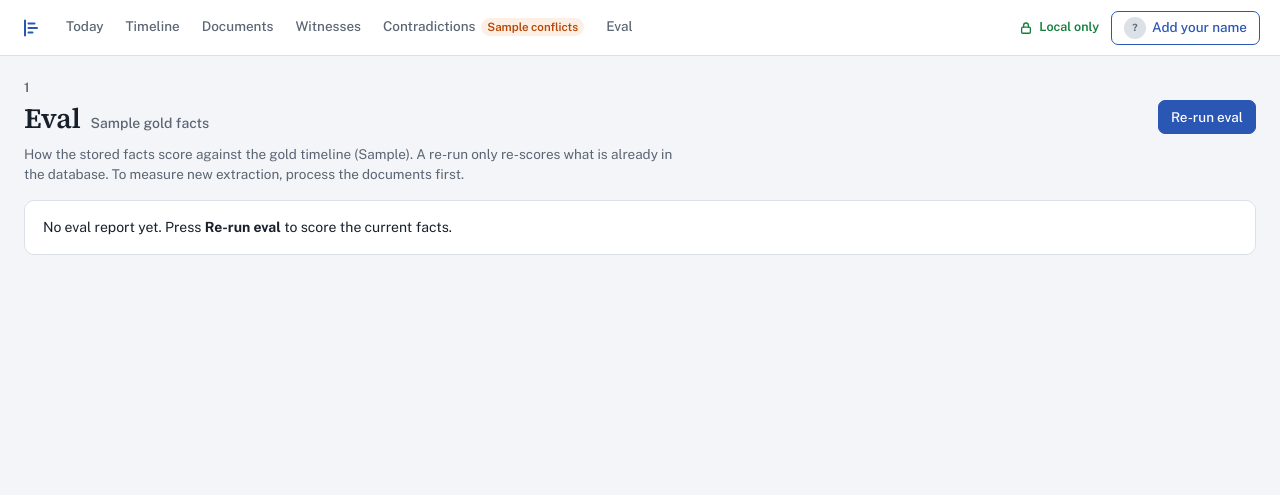
After one commit to peteteaa/case-timeline, a Python web app: template app/templates/eval.html in a window 1280 px wide. The commit adds this page. Shown: the top 495 px of the page. Run offline with Jinja, Linux system fonts and the light colour scheme; the template is opened without the code that fills it: most values are stand-ins (such as "Sample title", 1, 10 or a date in 2020).

Commit message:
app: Eval page (/cases/<case>/eval) with re-run; NTSB gold at ntsb_timeline.json
- new Eval tab: metric table (shared with the CLI report via
  eval.run_eval.metric_rows), per-gold-fact matches with links to the
  matched fact, missed and wrong-date markers; POST re-scores stored
  facts against the gold timeline (no model calls) and writes
  data/eval_<case>.json
- eval/gold/ntsb.json renamed to ntsb_timeline.json (content unchanged)
  so make eval CASE=ntsb and the page find it without --gold
- tests: empty state, re-run, auth required, malformed report, escaping

Co-Authored-By: Claude Opus 5.5 <noreply@anthropic.com>

```diff
--- a/app/templates/base.html
+++ b/app/templates/base.html
@@ -26,6 +26,7 @@
       <a href="{{ base }}/documents" {% if p == base ~ '/documents' or p.startswith('/documents/') %}aria-current="page"{% endif %}>Documents</a>
       <a href="{{ base }}/witnesses" {% if p == base ~ '/witnesses' or p.startswith('/witnesses/') %}aria-current="page"{% endif %}>Witnesses</a>
       <a href="{{ base }}/contradictions" {% if p == base ~ '/contradictions' %}aria-current="page"{% endif %}>Contradictions{% if nav and nav.conflicts %} <span class="count warn">{{ nav.conflicts }}</span>{% endif %}</a>
+      <a href="{{ base }}/eval" {% if p == base ~ '/eval' %}aria-current="page"{% endif %}>Eval</a>
     </nav>
     <div class="appbar-end">
       <span class="local" title="Everything runs on this machine">{{ m.icon('lock') }}<span class="local-text">Local only</span></span>
--- /dev/null
+++ b/app/templates/eval.html
@@ -0,0 +1,61 @@
+{% extends "base.html" %}
+{% import "_macros.html" as m with context %}
+{% block title %}Eval{% endblock %}
+{% block content %}
+{% set base = '/cases/' ~ quote(case_id) %}
+<div class="titlebar">
+  <div>
+    <span class="eyebrow">{{ case_id }}</span>
+    <h1>Eval<span class="n">{{ gold_n }} gold fact{{ '' if gold_n == 1 else 's' }}</span></h1>
+  </div>
+  <div class="actions">
+    <form method="post" action="{{ base }}/eval" class="inline">
+      <button class="btn primary" title="Re-score the stored facts against the gold timeline. No model calls.">Re-run eval</button>
+    </form>
+  </div>
+</div>
+<p class="lede">How the stored facts score against the gold timeline <span class="muted">({{ gold_path }})</span>. A re-run only re-scores what is already in the database. To measure new extraction, process the documents first.</p>
+
+{% if not res %}
+<section class="card">
+  <p>No eval report yet. {% if gold_n %}Press <strong>Re-run eval</strong> to score the current facts.{% else %}There is no gold timeline for this case, so nothing can be scored.{% endif %}</p>
+</section>
+{% else %}
+{% set f = res.facts %}
+<div class="sheet" style="margin-bottom: 16px">
+  <div class="table-wrap">
+  <table class="data">
+    <thead><tr><th>Metric</th><th class="num">Value</th><th>Detail</th></tr></thead>
+    <tbody>
+    {% for name, value, detail in rows %}
+      <tr><td>{{ name }}</td><td class="num"><strong>{{ fmt(value) }}</strong></td><td class="muted">{{ detail }}</td></tr>
+    {% endfor %}
+    </tbody>
+  </table>
+  </div>
+</div>
+
+{% set missed = f.matches | rejectattr('fact_id') | list %}
+{% set wrong_date = f.matches | selectattr('date_correct', 'sameas', false) | list %}
+<div class="sheet">
+  <div class="table-wrap">
+  <table class="data">
+    <thead><tr><th>Gold fact</th><th>Document</th><th>Gold date</th><th>Matched fact</th><th>Its date</th><th class="num">Score</th></tr></thead>
+    <tbody>
+    {% for r in f.matches %}
+      <tr id="gold-{{ r.gold_id }}">
+        <td><span class="fid">{{ r.gold_id }}</span> {{ gold_titles.get(r.gold_id, '') }}</td>
+        <td class="muted">{{ r.doc }}</td>
+        <td>{{ r.gold_date or '—' }}</td>
+        <td>{% if r.fact_id %}<a href="/facts/{{ quote(r.fact_id) }}">{{ r.fact_id }}</a>{% else %}<span class="error">missed</span>{% endif %}</td>
+        <td>{% if r.fact_id %}{{ r.pred_date or '—' }}{% if r.date_correct is sameas false %} <span class="error">wrong</span>{% endif %}{% endif %}</td>
+        <td class="num">{{ r.score if r.score is not none else '' }}</td>
+      </tr>
+    {% endfor %}
+    </tbody>
+  </table>
+  </div>
+  <p class="muted small" style="padding: 8px 12px">{{ missed | length }} missed · {{ wrong_date | length }} wrong date · {{ f.unmatched_facts | length }} stored facts not in the gold timeline (not all are errors: the gold timeline lists only key facts){% if report_time %} · report written {{ report_time }}{% endif %}</p>
+</div>
+{% endif %}
+{% endblock %}
```
Also changed, not shown: app/app.py (+53 -1 lines), docs/HANDOFF.md (+1 -1 lines), eval/run_eval.py (+7 -1 lines), scripts/ntsb_gold_notes.md (+1 -1 lines), tests/test_eval_page.py (added, +75 -0 lines), eval/gold/ntsb_timeline.json (renamed from eval/gold/ntsb.json).
